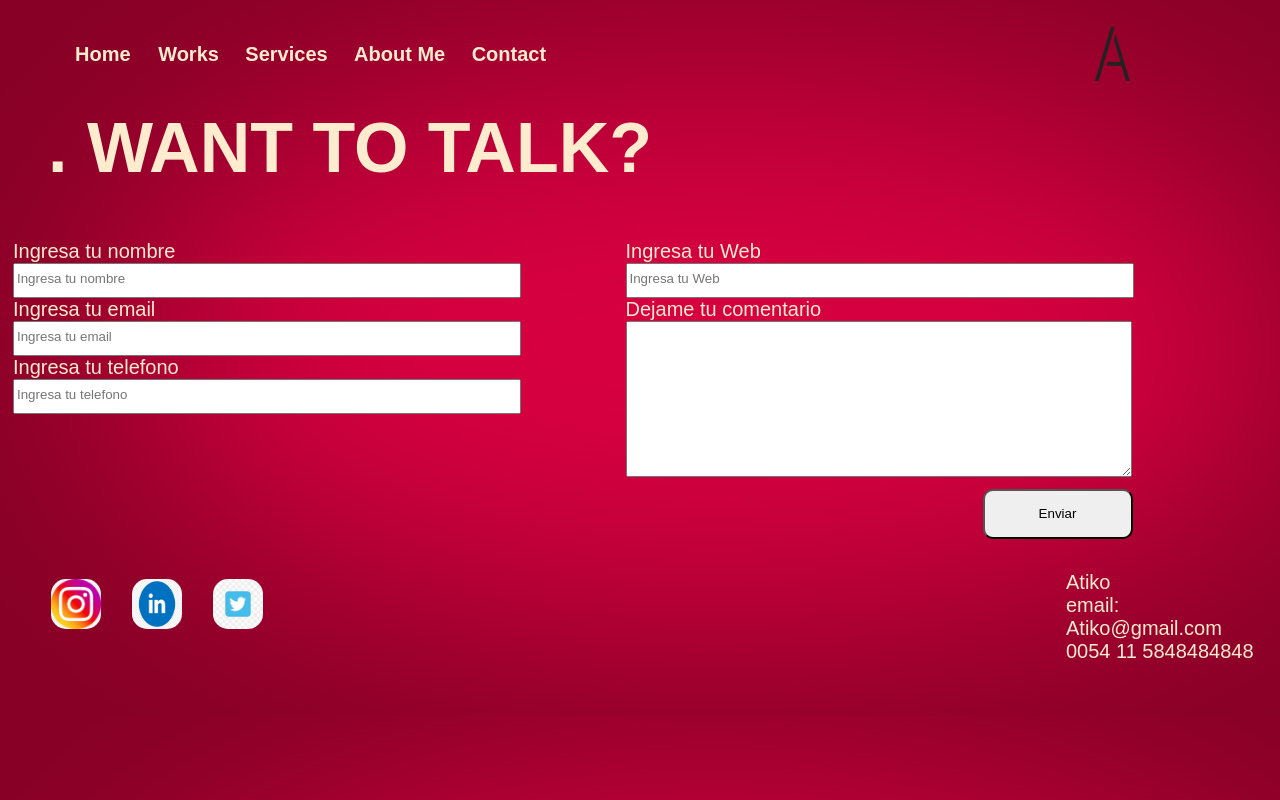
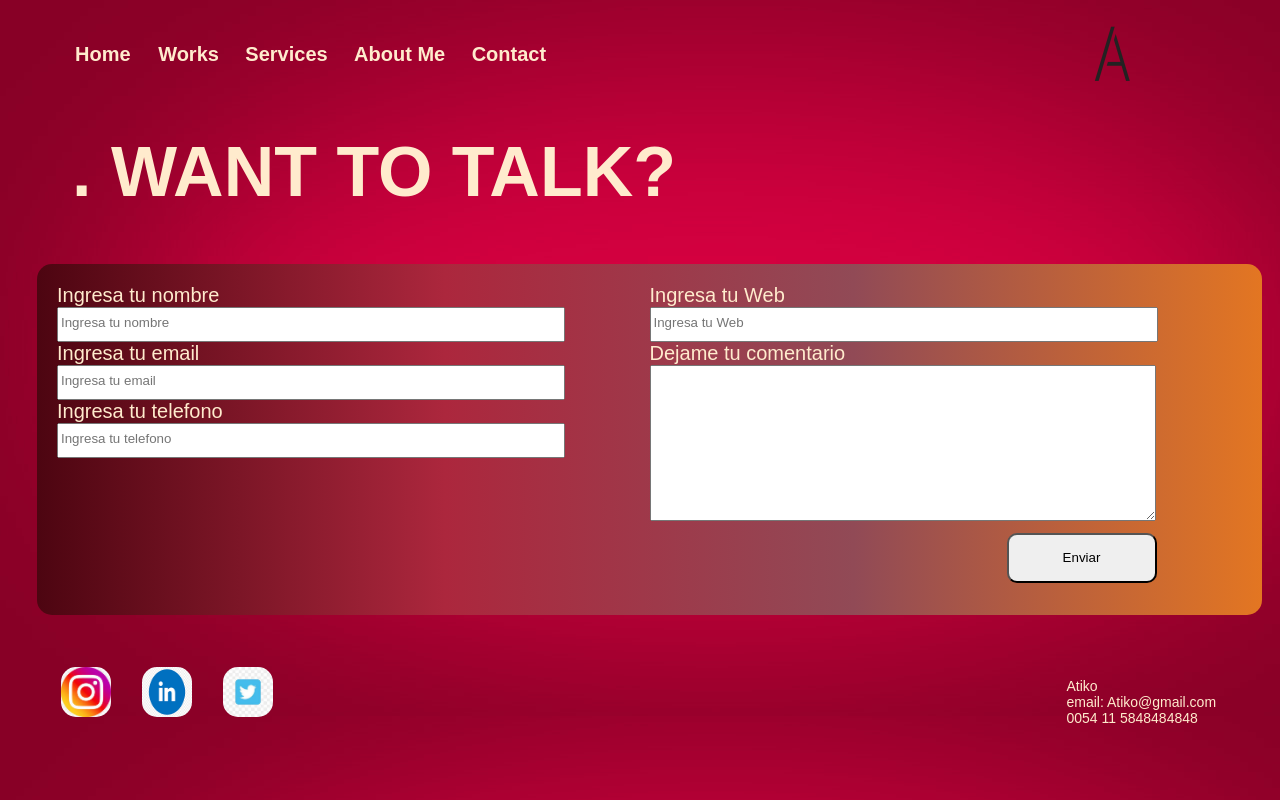
Before and after one commit to AnitaDS22/Atikoweb, a plain HTML site: page AtikoPages/contact.html in a window 1280 px wide. Drawn offline with Linux system fonts and the light colour scheme.

Commit message:
transformaciones ejemplos

```diff
--- a/style.css
+++ b/style.css
@@ -45,8 +45,10 @@ header {
     font-weight: bold;
     display: inline;
     text-align: left;
+    font-size: 20px;
    padding: 0.2em;
     border: none;
+    transition: padding 0.5s; font-size: medium 0.5s;
 
 }
 
@@ -56,9 +58,14 @@ header {
     font-weight: bold;
     display: inline;
     text-align: left;
-  padding: 8px 7px 8px 7px;
+  /*padding: 8px 7px 8px 7px;*/
     border: 1px solid #ccc;
+    padding: 0.8em;
+    font-size: 1.5em;
+
+
 }
+
 
 #barraNav li{
     font-style: normal;
@@ -71,6 +78,7 @@ header {
     display:inline;
 
 }
+
 
 main {
 grid-area: main;
@@ -129,7 +137,8 @@ grid-template-areas:
   display: flex;
   flex-direction: row;
  justify-content: space-between;
-  }
+height: 100px;
+}
 
 .redesicons {
 grid-area: footer;
@@ -138,6 +147,7 @@ flex-wrap: nowrap;
 flex-direction: row;
 list-style: none;
 gap: 1em;
+transform: translateX(10px);
 }
 
 .redesicons a img {
@@ -148,17 +158,26 @@ gap: 1em;
     list-style: none;
 }
 
+.redesicons :hover {
+    transform: translateX(200px);
+}
+
 .contactoGral {
     grid-area: footer;
     display: flex;
+    height: 120px;
+    max-width: 100%;
+    max-height: 100px;
+    margin-left: 760px;
+    padding: 1em;
+
 
 }
 
 .contactoGral p {
     font-family: "Basquerville", "arial";
     color:  blanchedalmond;
-    font-size: 20px;
-margin-left: 800px;
+    font-size: 14px;
 
 
 }
@@ -295,11 +314,17 @@ grid-template-areas:
     margin-left: 40px;
 }
 
+.contactMain {margin: 1.5em;
+width: 100%;}
+
 .ContactForm {
     font-family: "Basquerville", "arial";
     font-style: bold;
     font-size: 20px;
     color: blanchedalmond;
+    background-image: linear-gradient(to left, rgb(227, 118, 34),#914a56,#ac273d, #4d0511);
+    padding: 1em;
+    border-radius: 15px;
     margin-left: 5px;
     display: grid;
     grid-template-columns: repeat(2, 2fr);
```
